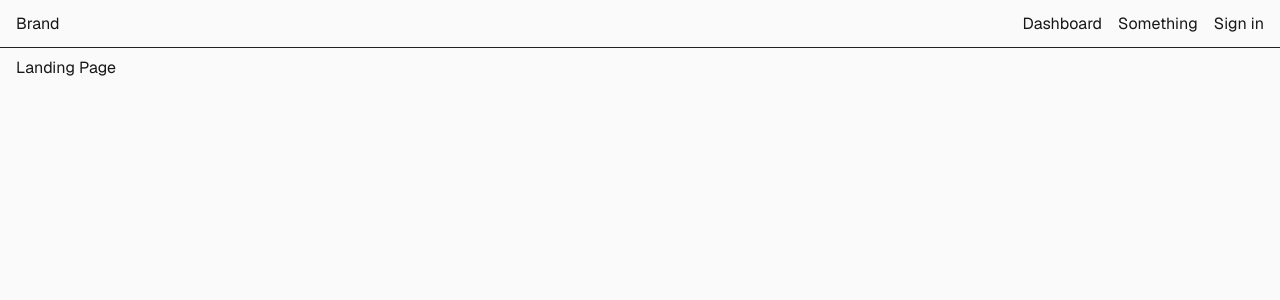
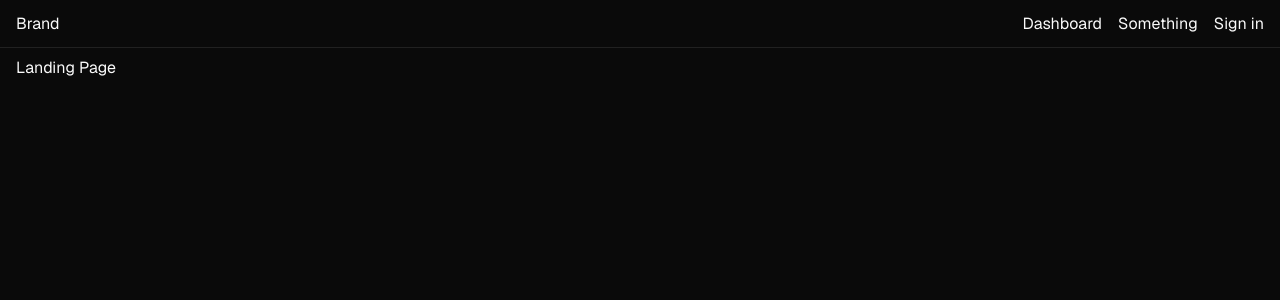
Before and after one commit to parasbansal/t3-sample, a Next.js app: page / in a window 1280 px wide. Shown: the top 300 px of the page. Built offline with nearby package versions, Linux system fonts and the light colour scheme; no server answers.

Commit message:
Remove bg and fg colors

```diff
--- a/src/app/layout.tsx
+++ b/src/app/layout.tsx
@@ -25,7 +25,7 @@
     >
       <html lang="en" className={`${GeistSans.variable}`}>
         <body>
-          <div className="bg-primary text-primary-foreground flex min-h-screen flex-col">
+          <div className="flex min-h-screen flex-col">
             <TopNav />
             {children}
           </div>
```
